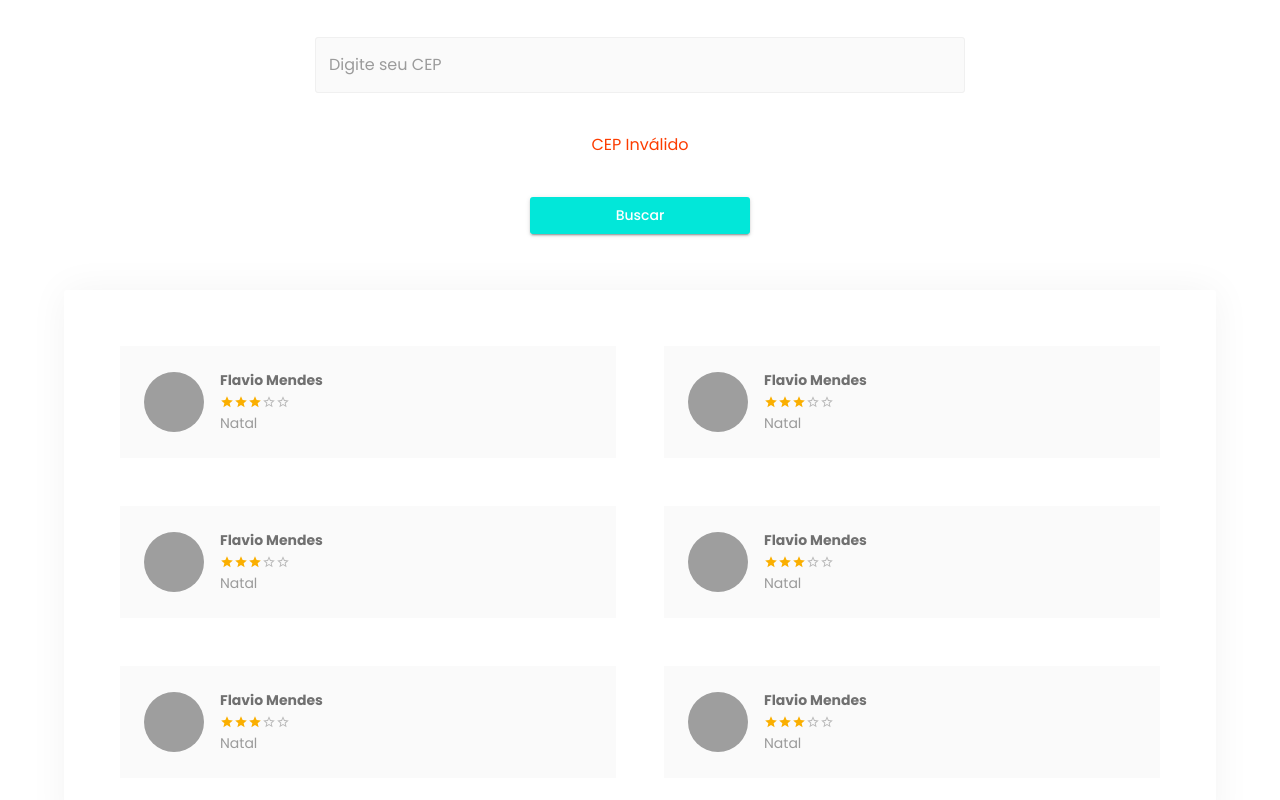
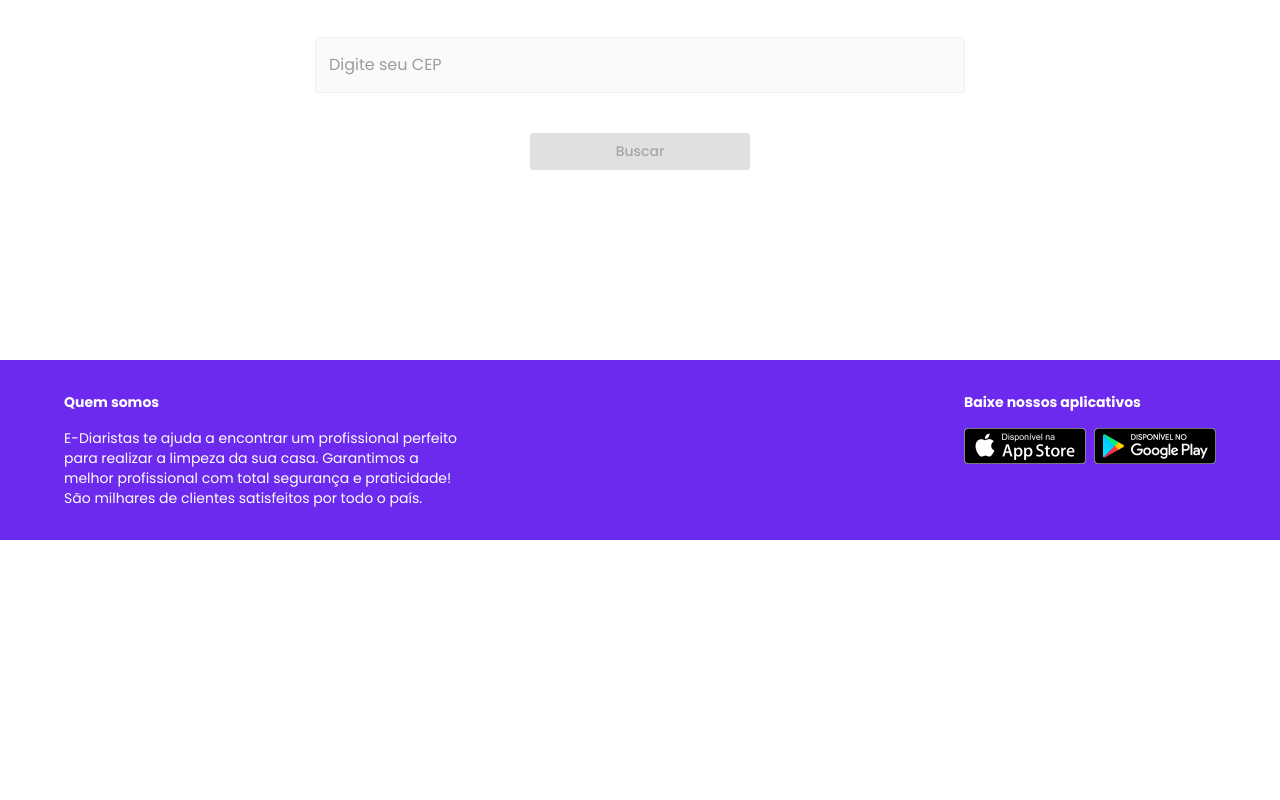
Before and after one commit to Flaviohmm/ediaristas-frontend, a Next.js app: page / in a window 1280 px wide. Shown: the part 260-1060 px from the top of the page. After the commit the page ends 800 px from the top, so only its background shows below. Built offline with nearby package versions, Linux system fonts and the light colour scheme; grey boxes are pictures that could not be loaded.

Commit message:
Busca de Diaristas por CEP via API do Backend

```diff
--- /dev/null
+++ b/src/data/@types/UserInterface.ts
@@ -0,0 +1,6 @@
+export interface UserShortInterface {
+    nome_completo: string
+    foto_usuario: string
+    reputacao: number
+    cidade: string
+}
--- /dev/null
+++ b/src/data/hooks/pages/useIndex.pages.ts
@@ -0,0 +1,48 @@
+import { useState, useMemo } from "react";
+import { UserShortInterface } from "data/@types/UserInterface";
+import { ValidationService } from "data/services/ValidationServices";
+import { ApiService } from "data/services/ApiServices";
+
+export default function useIndex() {
+    const [cep, setCep] = useState(""),
+    cepValido = useMemo(() => {
+        return ValidationService.cep(cep)
+    }, [cep]),
+    [erro, setErro] = useState(""),
+    [buscaFeita, setBuscaFeita] = useState(false),
+    [carregando, setCarregando] = useState(false),
+    [diaristas, setDiaristas] = useState([] as UserShortInterface[]),
+    [diaristasRestantes, setDiaristasRestantes] = useState(0)
+
+    async function buscarProfissionais(cep: string) {
+        setBuscaFeita(false)
+        setCarregando(true)
+        setErro("")
+
+        try {
+            const { data } = await ApiService.get<{
+                diaristas: UserShortInterface[]
+                quantidade_diaristas: number
+            }>("/api/diaristas-cidade?cep=" + cep.replace(/\D/g, ""))
+            setDiaristas(data.diaristas)
+            setDiaristasRestantes(data.quantidade_diaristas)
+            setBuscaFeita(true)
+            setCarregando(false)
+        } catch (error) {
+            setErro("CEP não encontrado")
+            setCarregando(false)
+        }
+    }
+
+    return {
+        cep,
+        setCep,
+        cepValido,
+        buscarProfissionais,
+        erro,
+        diaristas,
+        buscaFeita,
+        carregando,
+        diaristasRestantes
+    }
+}
--- /dev/null
+++ b/src/data/services/ApiServices.ts
@@ -0,0 +1,10 @@
+import axios from "axios";
+
+const url = "https://ediaristas-workshop.herokuapp.com"
+
+export const ApiService = axios.create({
+    baseURL: url,
+    headers: {
+        "Content-Type": "application/json"
+    }
+})
--- /dev/null
+++ b/src/data/services/ValidationServices.ts
@@ -0,0 +1,5 @@
+export const ValidationService = {
+    cep(cep = ""): boolean {
+        return cep.replace(/\D/g, "").length === 8
+    }
+}
--- a/src/pages/index.tsx
+++ b/src/pages/index.tsx
@@ -2,14 +2,32 @@ import SafeEnvironment from "ui/components/feedback/SafeEnvironment/SafeEnvironm
 import PageTitle from "ui/components/data-display/PageTitle/PageTitle";
 import UserInformation from "ui/components/data-display/UserInformation/UserInformation";
 import TextFieldMask from "ui/components/inputs/TextFieldMask/TextFieldMask";
-import { Button, Container, Typography } from "@mui/material";
+import {
+  Button,
+  Typography,
+  Container,
+  CircularProgress
+} from "@mui/material";
 import {
   FormElementsContainer,
   ProfissionaisPaper,
   ProfissionaisContainer
 } from "@styles/pages/index.style";
+import useIndex from "data/hooks/pages/useIndex.pages";
 
 export default function Home() {
+  const {
+    cep,
+    setCep,
+    cepValido,
+    buscarProfissionais,
+    erro,
+    diaristas,
+    buscaFeita,
+    carregando,
+    diaristasRestantes
+  } = useIndex()
+
   return (
     <div>
       <SafeEnvironment />
@@ -26,59 +44,67 @@ export default function Home() {
             label={"Digite seu CEP"}
             fullWidth
             variant={"outlined"}
+            value={cep}
+            onChange={(event) => setCep(event.target.value)}
           />
 
-          <Typography color={"error"}>CEP Inválido</Typography>
+          {erro && <Typography color={"error"}>{erro}</Typography>}
 
           <Button
             variant={"contained"}
             color={"secondary"}
             sx={{ width: "220px"}}
+            disabled={!cepValido || carregando}
+            onClick={() => buscarProfissionais(cep)}
           >
-            Buscar
+            {carregando ? <CircularProgress size={20} /> : "Buscar"}
           </Button>
         </FormElementsContainer>
 
+        {buscaFeita &&
+          (diaristas.length > 0 ? (
             <ProfissionaisPaper>
               <ProfissionaisContainer>
+                {diaristas.map((item, index) => {
+                  return (
                     <UserInformation
-              name={"Flavio Mendes"}
-              picture={"https://github.com/Flaviohmm.png"}
-              rating={3}
-              description={"Natal"}
+                      key={index}
+                      name={item.nome_completo}
+                      picture={item.foto_usuario}
+                      rating={item.reputacao}
+                      description={item.cidade}
                     />
-            <UserInformation
-              name={"Flavio Mendes"}
-              picture={"https://github.com/Flaviohmm.png"}
-              rating={3}
-              description={"Natal"}
-            />
-            <UserInformation
-              name={"Flavio Mendes"}
-              picture={"https://github.com/Flaviohmm.png"}
-              rating={3}
-              description={"Natal"}
-            />
-            <UserInformation
-              name={"Flavio Mendes"}
-              picture={"https://github.com/Flaviohmm.png"}
-              rating={3}
-              description={"Natal"}
-            />
-            <UserInformation
-              name={"Flavio Mendes"}
-              picture={"https://github.com/Flaviohmm.png"}
-              rating={3}
-              description={"Natal"}
-            />
-            <UserInformation
-              name={"Flavio Mendes"}
-              picture={"https://github.com/Flaviohmm.png"}
-              rating={3}
-              description={"Natal"}
-            />
+                  )
+                })}
               </ProfissionaisContainer>
+
+              <Container sx={{ textAlign: "center" }}>
+                {diaristasRestantes > 0 && (
+                  <Typography sx={{ mt: 5}}>
+                    ...e mais {diaristasRestantes}{" "}
+                    {diaristasRestantes > 1
+                      ? "profissionais atendem"
+                      : "profissional atende"}{" "}
+                    ao seu endereço.
+                  </Typography>
+                )}
+
+                <Button
+                  variant={"contained"}
+                  color={"secondary"}
+                  sx={{ mt: 5 }}
+                >
+                  Contratar um profissional
+                </Button>
+              </Container>
+
             </ProfissionaisPaper>
+          ) : (
+            <Typography align={"center"} color={"textPrimary"}>
+              Ainda não temos nenhuma diarista disponível em sua região
+            </Typography>
+          ))
+        }
       </Container>
     </div>
   )
--- a/src/ui/components/inputs/TextFieldMask/TextFieldMask.tsx
+++ b/src/ui/components/inputs/TextFieldMask/TextFieldMask.tsx
@@ -5,11 +5,17 @@ import { OutlinedTextFieldProps } from "@mui/material";
 
 export interface TextFieldMaskProps extends OutlinedTextFieldProps {
     mask: string
+    value: string
 }
 
-const TextFieldMask: React.FC<TextFieldMaskProps> = ({ mask, ...props }) => {
+const TextFieldMask: React.FC<TextFieldMaskProps> = ({
+    mask,
+    value,
+    onChange,
+    ...props
+}) => {
     return (
-        <InputMask mask={mask}>
+        <InputMask mask={mask} value={value} onChange={onChange}>
             {() => {
                 return <TextField {...props} />
             }}
```
Lines whose indentation alone changed are shown as unchanged.
